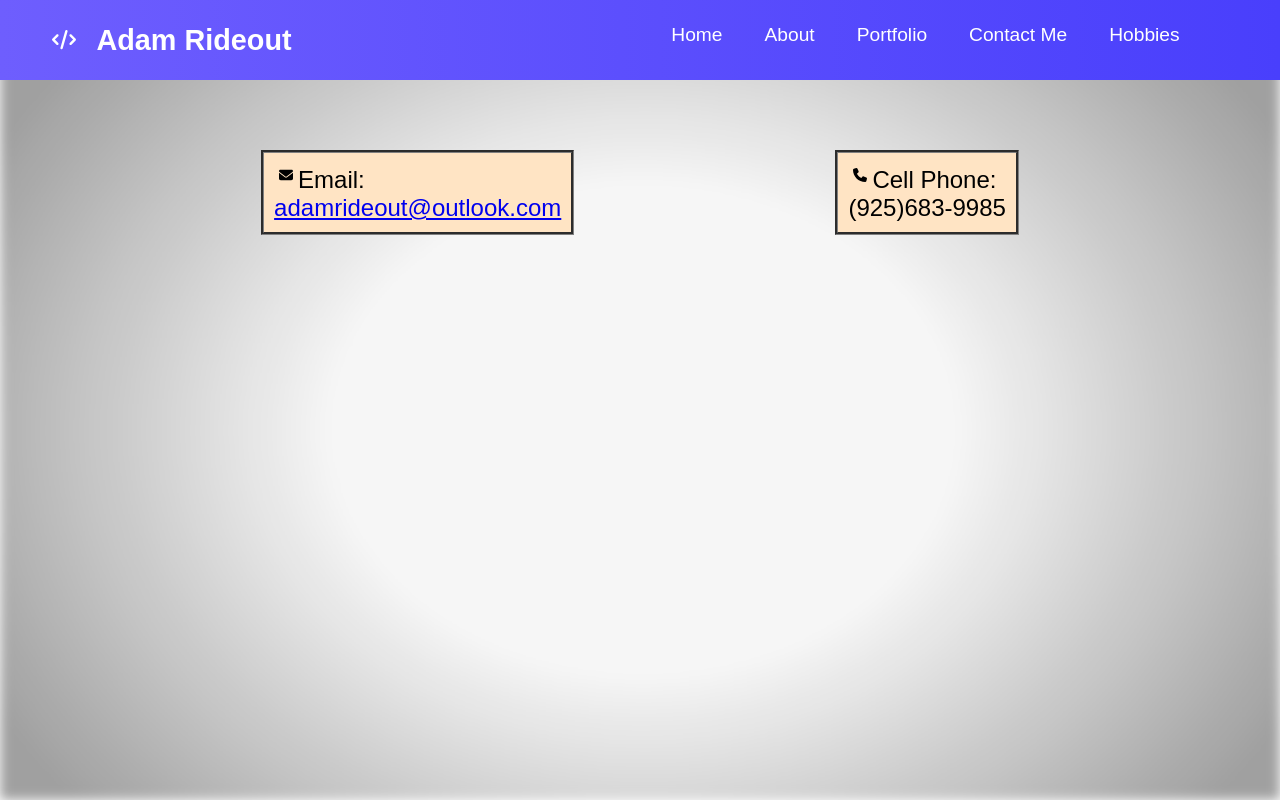
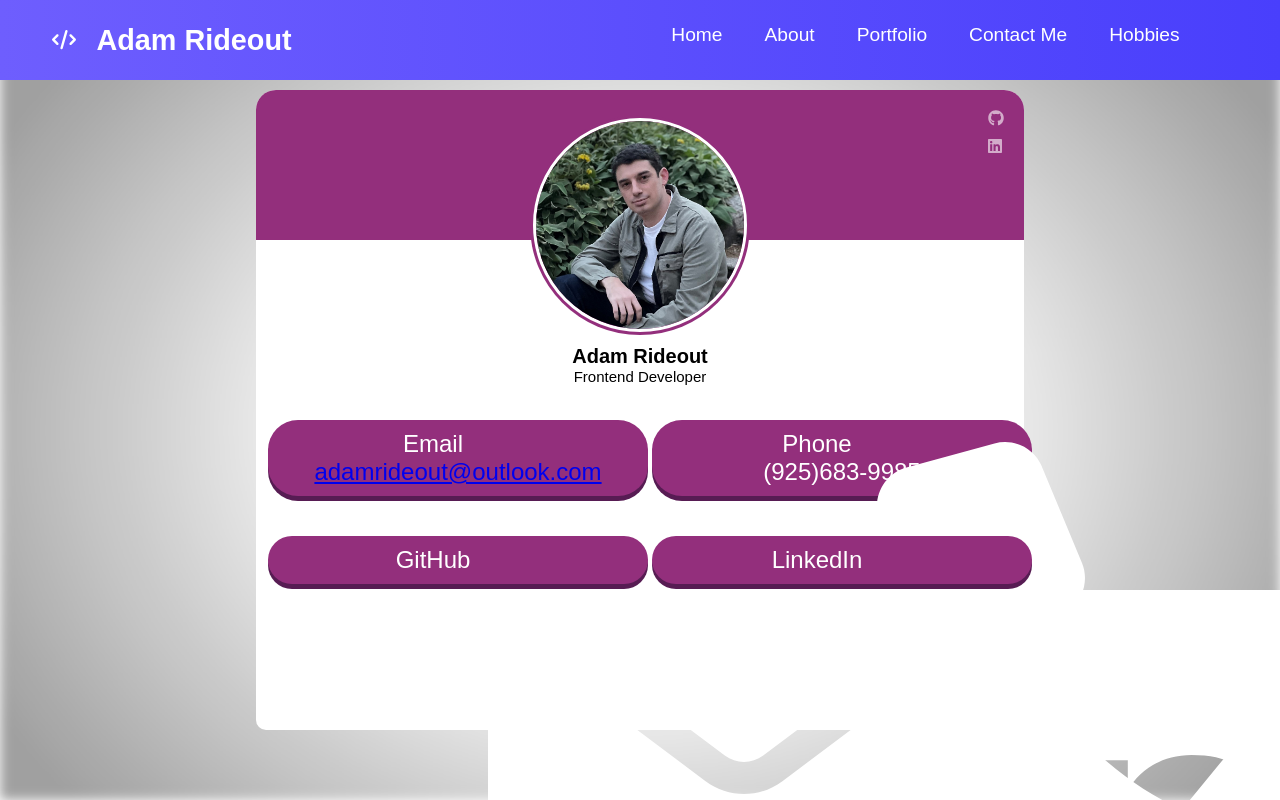
Before and after one commit to arideout1/Website, a React (Create React App) app: page /contact in a window 1280 px wide. Built offline with nearby package versions, Linux system fonts and the light colour scheme.

Commit message:
First version of contact

```diff
--- a/src/components/MainPages/Contact.js
+++ b/src/components/MainPages/Contact.js
@@ -1,41 +1,81 @@
-import React from 'react';
+import React, { useState } from 'react';
 import styles from './Contact.module.css'
 import { FontAwesomeIcon } from '@fortawesome/react-fontawesome'
 import { faEnvelope, faPhone } from '@fortawesome/free-solid-svg-icons'
+import Portrait from '../../portrait-wide.jpg';
+import { faGithub, faLinkedin } from "@fortawesome/free-brands-svg-icons"
+
 
 function Contact() {
 
+    const [hasClicked, setClicked] = useState(false);
+
     return (
-        <div>
-            <div className={styles.wrapper}>
-                <div className={styles.background}>
-                    <div className={styles.infoContainer}>
-                        <div className={styles.contactBox}>
-                            <div className={styles.innerBox}>
-                                <div className={styles.titleContainer}>
-                                    <FontAwesomeIcon className={styles.icon} icon={faEnvelope} />
-                                    <div className={styles.title}>
-                                        Email:
-                                    </div>
-
+        <div className={styles.container}>
+            <div className={styles.card}>
+                <div className={styles.content}>
+                    <div className={styles.image}>
+                        <img className={styles.img} src={Portrait} alt="" ></img>
+                    </div>
+                    <div className={styles.mediaIcons}>
+                        <a target="_blank" href="https://github.com/arideout1/">
+                            <FontAwesomeIcon size='xl' className={styles.mediaIcon} icon={faGithub} />
+                        </a>
+                        <a target="_blank" href="https://www.linkedin.com/in/adam-rideout-505baa127">
+                            <FontAwesomeIcon size='xl' className={styles.mediaIcon} icon={faLinkedin} />
+                        </a>
+                    </div>
+                    <div className={styles.nameProfession}>
+                        <span className={styles.name}>Adam Rideout</span>
+                        <span className={styles.profession}>Frontend Developer</span>
+                    </div>
+                </div>
+                <div className={styles.contact}>
+                    <div className={styles.contactButtons} >
+                        <a className={styles.aTag} target="_blank" href="mailto:someone@yoursite.com">
+                            <button className={styles.contactButton}>
+                                <div className={styles.inButtonBox}>
+                                    <div>Email</div>
+                                    <FontAwesomeIcon size='xl' className={styles.icon} icon={faEnvelope} />
                                 </div>
-                                <a href="mailto:someone@yoursite.com">adamrideout@outlook.com</a>
-                            </div>
-                        </div>
-                        <div className={styles.contactBox}>
-                            <div className={styles.innerBox}>
-                                <div className={styles.titleContainer}>
-                                    <FontAwesomeIcon className={styles.icon} icon={faPhone} />
-                                    <div className={styles.title}>
-                                        Cell Phone:
-                                    </div>
-
+                                <div>
+                                    <a href="mailto:someone@yoursite.com">adamrideout@outlook.com</a>
+                                </div>
+                            </button>
+                        </a>
+                        <a className={styles.aTag} target="_blank">
+                            <button className={styles.contactButton} onClick={() => setClicked(true)}>
+                                <div className={styles.inButtonBox}>
+                                    <div>Phone</div>
+                                    <FontAwesomeIcon size='xl' className={styles.icon} icon={faPhone} />
                                 </div>
                                 <div>
                                     (925)683-9985
                                 </div>
-                            </div>
-                        </div>
+                            </button>
+
+                            {hasClicked && <div>
+                                This button doesn't do anything, but its fun to click!
+                            </div>}
+                        </a>
+                    </div>
+                    <div className={styles.contactButtons} >
+                        <a className={styles.aTag} target="_blank" href="https://github.com/arideout1/">
+                            <button className={styles.contactButton}>
+                                <div className={styles.inButtonBox}>
+                                    <div>GitHub</div>
+                                    <FontAwesomeIcon size='xl' className={styles.icon} icon={faGithub} />
+                                </div>
+                            </button>
+                        </a>
+                        <a className={styles.aTag} target="_blank" href="https://www.linkedin.com/in/adam-rideout-505baa127">
+                            <button className={styles.contactButton} onClick={() => setClicked(true)}>
+                                <div className={styles.inButtonBox}>
+                                    <div>LinkedIn</div>
+                                    <FontAwesomeIcon size='xl' className={styles.icon} icon={faLinkedin} />
+                                </div>
+                            </button>
+                        </a>
                     </div>
                 </div>
             </div>
--- a/src/components/MainPages/Contact.module.css
+++ b/src/components/MainPages/Contact.module.css
@@ -1,47 +1,192 @@
-.background {
-    width: 100vw;
-    height: 100%;
+.image {
+    height: 220px;
+    width: 220px;
+    border-radius: 50%;
+    padding: 3px;
+    background: #932f7c;
 }
 
-.wrapper {
-    position: relative;
-    width: 200px;
-    height: 600px;
-    padding-top: 50px;
+.img {
+    height: 100%;
+    width: 100%;
+    object-fit: cover;
+    border-radius: 50%;
+    border: 3px solid #FFF;
 }
 
-.infoContainer {
+.content {
+    padding-top: 25px;
+    padding-left: 20px;
+    padding-right: 20px;
+    padding-bottom: 15px;
     display: flex;
-    flex-direction: row;
-    justify-content: space-evenly;
-    font-family: "Monaco", monospace;
-    font-size: x-large;
-    padding-top: 20px;
+    flex-direction: column;
+    align-items: center;
+    position: relative;
+    z-index: 100;
 }
 
-.contactBox {
-    border-style: groove;
-    border-color: grey;
+.container {
+    display: flex;
+    padding: 10px;
+    align-items: center;
+    justify-content: center;
+    flex-direction: column;
 }
 
-.innerBox {
-    padding: 10px;
-    background-color: bisque;
+.card {
+    position: relative;
+    border-radius: 10px;
+    border-top-left-radius: 20px;
+    border-top-right-radius: 20px;
+    background: #FFF;
+    width: 60vw;
+    height: 80vh;
 }
 
-.email {
-    z-index: 1;
+.card::before {
+    content: "";
+    position: absolute;
+    height: 150px;
+    width: 100%;
+    background: #932f7c;
+    border-radius: 20px 20px 0 0;
 }
 
-.titleContainer {
+.mediaIcons {
+    position: absolute;
+    top: 10px;
+    right: 20px;
     display: flex;
+    flex-direction: column;
+}
+
+.mediaIcon {
+    align-items: center;
+    color: #fff;
+    opacity: 0.6;
+    margin-top: 10px;
+    transition: all 0.3s ease;
+}
+
+.mediaIcon:hover {
+    opacity: 1;
+}
+
+.nameProfession {
+    display: flex;
+    flex-direction: column;
+    align-items: center;
+    margin-top: 10px;
+    text-align: center;
+}
+
+.name {
+    font-size: 20px;
+    font-weight: 600;
+}
+
+.profession {
+    font-size: 15px;
+    font-weight: 500;
+}
+
+.buttons {
+    width: 100%;
+    display: flex;
+    justify-content: space-around;
+    margin-top: 20px;
+}
+
+.button {
+    background: #932f7c;
+    outline: none;
+    border: none;
+    color: #FFF;
+    padding: 8px 20px;
+    border-radius: 20px;
+    font-size: 14px;
+    transition: all 0.1s ease;
+    cursor: pointer;
+    background-color: #932f7c;
+    box-shadow: 0 5px 0 #571c53;
+}
+
+.button:active {
+    box-shadow: none;
+    transform: translateY(5px);
+}
+
+.button:hover {
+    background: #ba3a9c;
+}
+
+.contact {
+    display: flex;
+    justify-content: center;
+    flex-direction: column;
+    align-items: center;
+
+}
+
+.contactButton {
+    background: #932f7c;
+    outline: none;
+    border: none;
+    padding: 10px 20px;
+    border-radius: 30px;
+    font-size: 24px;
+    transition: all 0.1s ease;
+    cursor: pointer;
+    align-items: center;
+    display: flex;
+    margin: 10px;
+    color: #FFF;
+    background-color: #932f7c;
+    box-shadow: 0 5px 0 #571c53;
+    flex-direction: column;
+    width: 100%;
+    min-width: 360px;
+}
+
+.contactButton:active {
+    box-shadow: none;
+    transform: translateY(5px);
+}
+
+.contactButton:hover {
+    background: #ba3a9c;
+}
+
+.contactButtons {
+    width: 100%;
+    display: flex;
+    justify-content: space-around;
+    align-items: center;
+    margin: 10px;
     flex-direction: row;
 }
 
-.icon {
-    padding: 5px;
+.aTag {
+    text-decoration: none;
 }
 
-.title {
-    padding-top: 3px;
+.icon {
+    color: white;
+    padding: 10px 25px;
 }
+
+.logo {
+    height: 24px;
+    margin-left: 5px;
+}
+
+.description {
+    padding: 10px;
+}
+
+.inButtonBox {
+    display: flex;
+    flex-direction: row;
+    align-items: center;
+}
```
